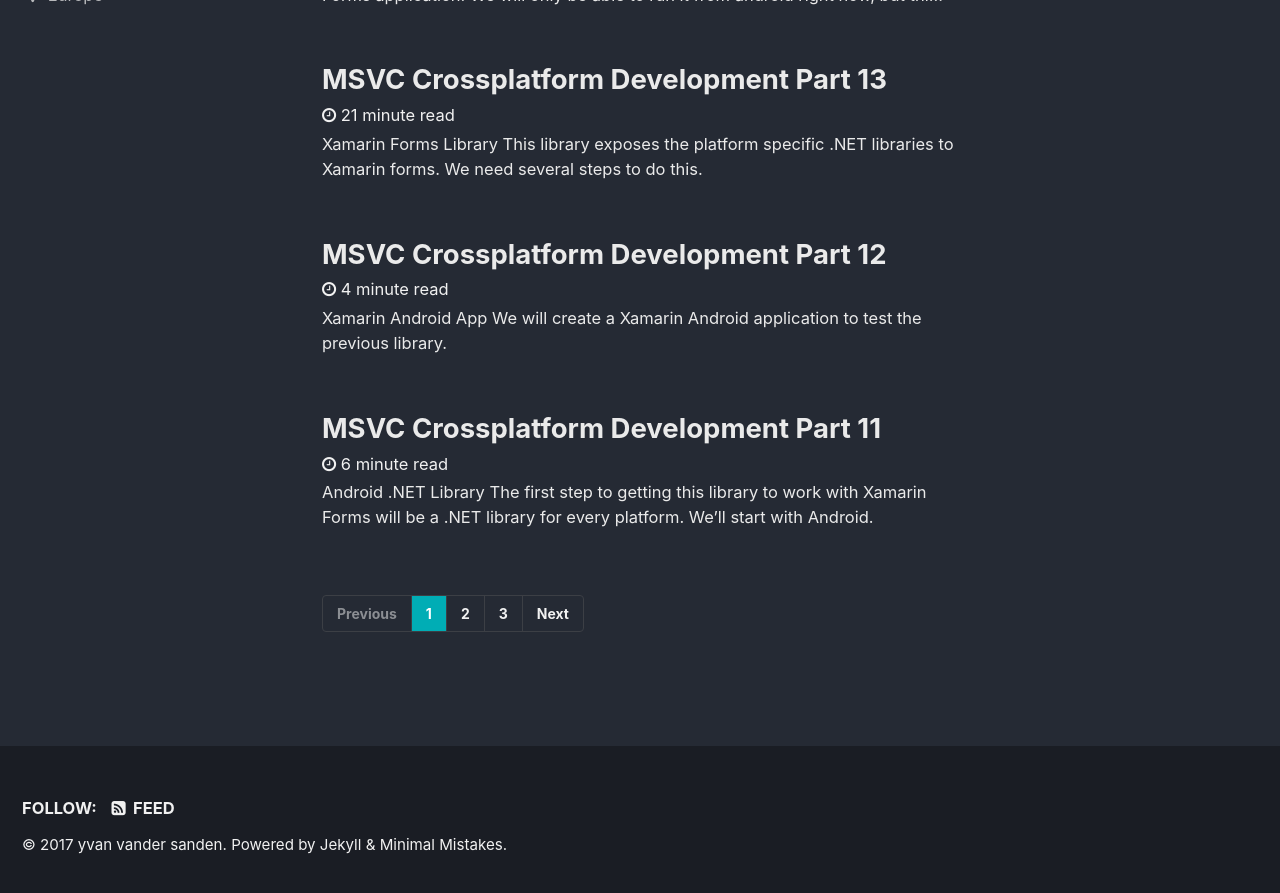
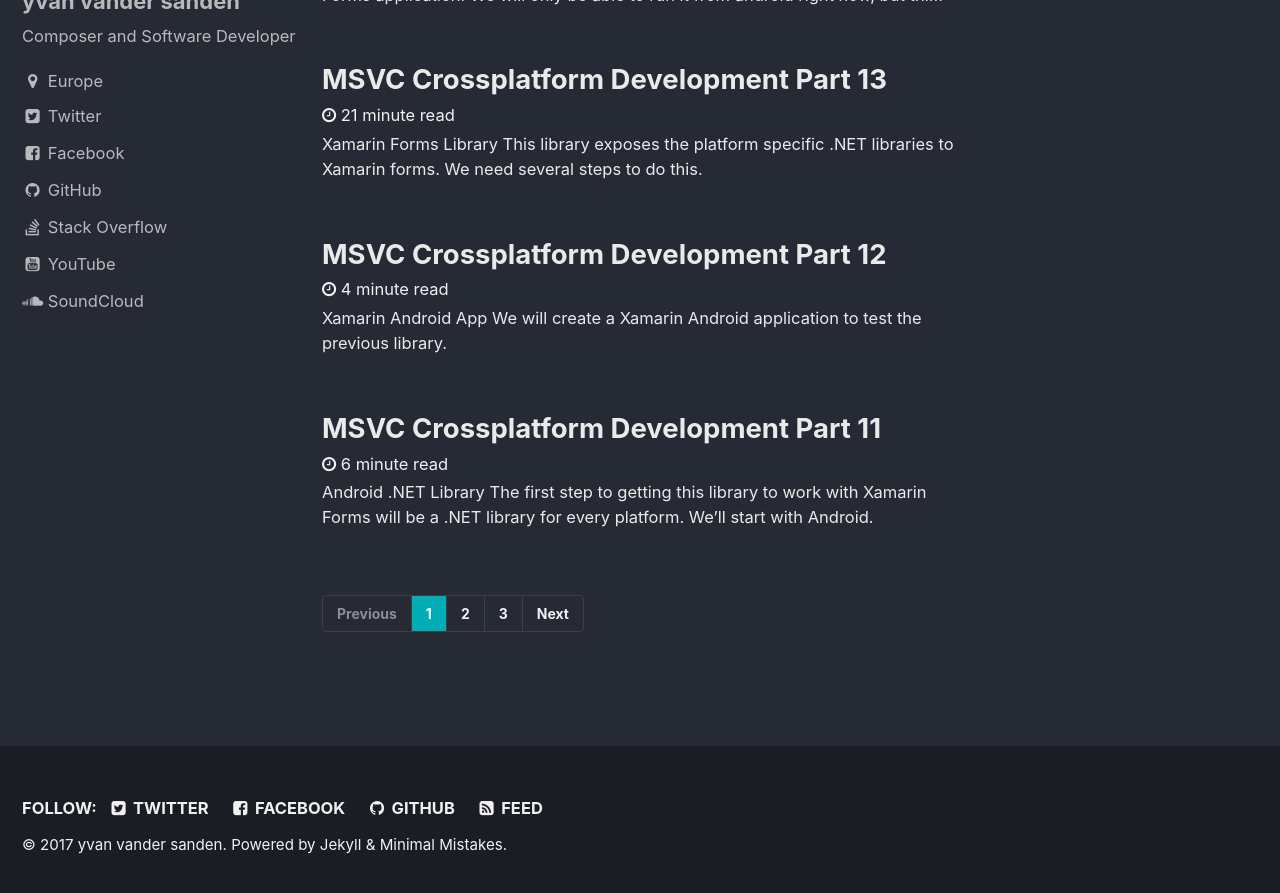
Before and after one commit to yvanvds/yvanvds.github.io, a Jekyll site: the page built from index.html, in a window 1280 px wide and 900 px high, scrolled down 513 px. Shown: the top 893 px of the window. Built offline with Jekyll 4.4.1, drawn with Linux system fonts in a browser that asks for light colours; the list of posts is cut into pages by our own code; part of the change alters nothing that is shown.

Commit message:
updates settings

```diff
--- a/_config.yml
+++ b/_config.yml
@@ -51,7 +51,7 @@ reCaptcha:
   secret                 :
 atom_feed:
   path                   : # blank (default) uses feed.xml
-search                   : # true, false (default)
+search                   : true # true, false (default)
 
 # SEO Related
 google_site_verification :
@@ -61,18 +61,20 @@ naver_site_verification  :
 
 # Social Sharing
 twitter:
-  username               :
+  username               : mutec0de
 facebook:
-  username               :
+  username               : yvan.vandersanden
   app_id                 :
   publisher              :
-og_image                 : # Open Graph/Twitter default site image
+og_image                 : /images/mute-logo.png # Open Graph/Twitter default site image
 # For specifying social profiles
 # - https://developers.google.com/structured-data/customize/social-profiles
 social:
   type                   : # Person or Organization (defaults to Person)
   name                   : # If the user or organization name differs from the site's name
-  links: # An array of links to social media profiles
+  links:
+    - "https://www.facebook.com/yvan.vandersanden"
+    - "https://twitter.com/mutec0de"
 
 # Analytics
 analytics:
@@ -84,7 +86,7 @@ analytics:
 # Site Author
 author:
   name             : "yvan vander sanden"
-  avatar           : # path of avatar image, e.g. "/assets/images/bio-photo.jpg"
+  avatar           : "/images/mute-logo.png" # path of avatar image, e.g. "/assets/images/bio-photo.jpg"
   bio              : "Composer and Software Developer"
   location         : "Europe"
   email            :
@@ -93,9 +95,9 @@ author:
   codepen          :
   dribbble         :
   flickr           :
-  facebook         :
+  facebook         : "yvan.vandersanden"
   foursquare       :
-  github           :
+  github           : "yvanvds"
   gitlab           :
   google_plus      :
   keybase          :
@@ -103,15 +105,15 @@ author:
   lastfm           :
   linkedin         : # "john-doe-12345678" (the last part of your profile url, e.g. https://www.linkedin.com/in/john-doe-12345678)
   pinterest        :
-  soundcloud       :
-  stackoverflow    : # "123456/username" (the last part of your profile url, e.g. https://stackoverflow.com/users/123456/username)
+  soundcloud       : "yvanvandersanden"
+  stackoverflow    : "2227654/yvanvds" # "123456/username" (the last part of your profile url, e.g. https://stackoverflow.com/users/123456/username)
   steam            : # "steamId" (the last part of your profile url, e.g. https://steamcommunity.com/id/steamId/)
   tumblr           :
-  twitter          :
+  twitter          : "mutec0de"
   vine             :
   weibo            :
   xing             :
-  youtube          : # "https://youtube.com/c/MichaelRoseDesign"
+  youtube          : "https://www.youtube.com/channel/UCMxCwd6KcfJB0NCzL9Kgh-w" # "https://youtube.com/c/MichaelRoseDesign"
 
 
 # Reading Files
@@ -182,7 +184,7 @@ sass:
 permalink: /:categories/:title/
 paginate: 5 # amount of posts to show
 paginate_path: /page:num/
-timezone: # https://en.wikipedia.org/wiki/List_of_tz_database_time_zones
+timezone: Europe/Brussels #https://en.wikipedia.org/wiki/List_of_tz_database_time_zones
 
 
 # Plugins (previously gems:)
```
